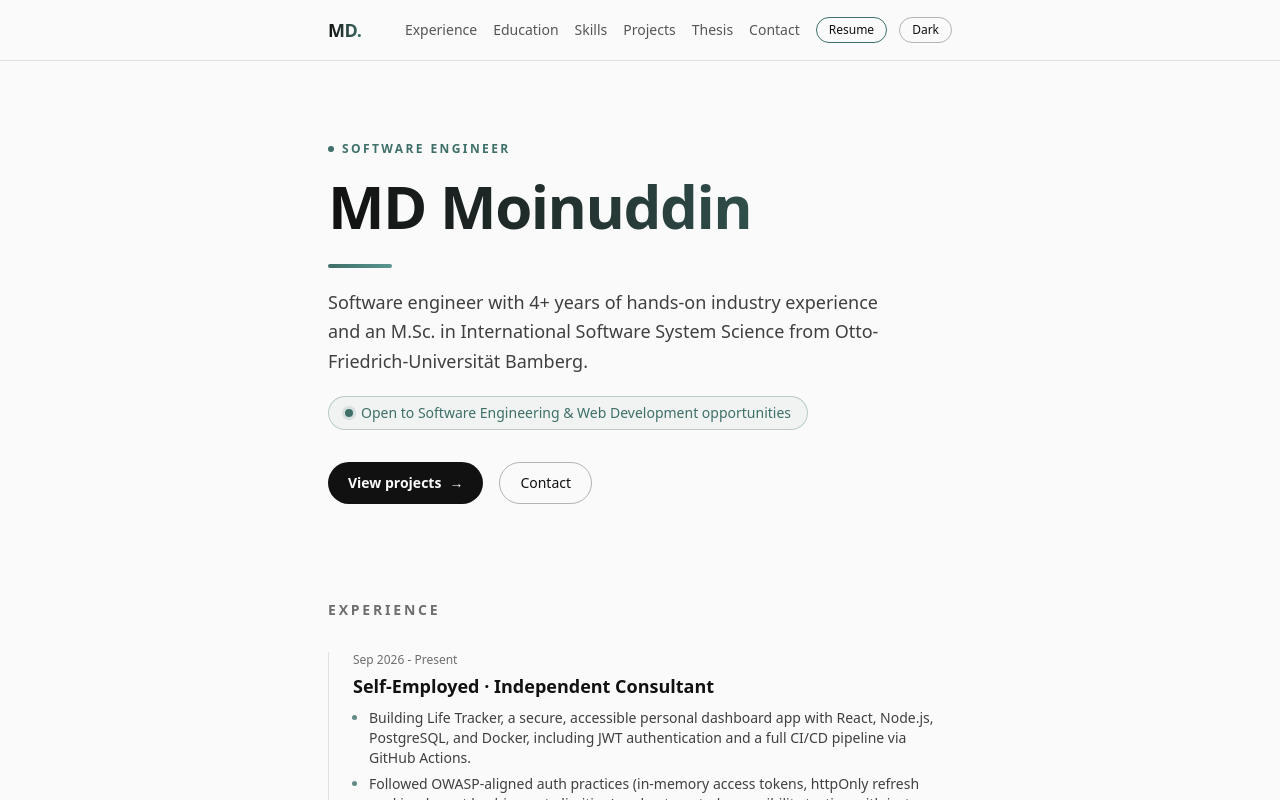
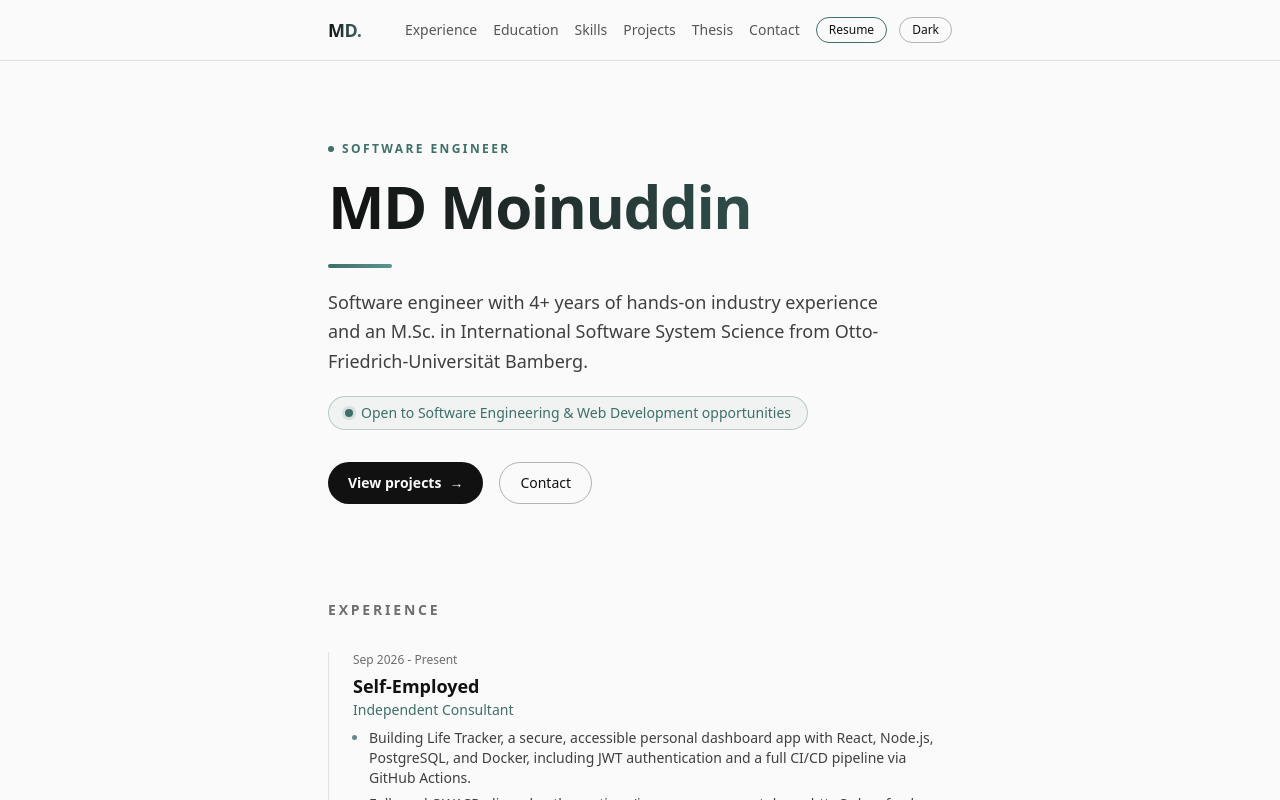
Before and after one commit to MD-Moinuddin/My-Portfolio, a Next.js app: page / in a window 1280 px wide. Shown: the top 800 px of the page. Built offline with nearby package versions, Linux system fonts and the light colour scheme.

Commit message:
Differentiate role and company styling in Experience section
Co-Authored-By: Claude Sonnet 5.5 <noreply@anthropic.com>

```diff
--- a/components/sections/Experience.tsx
+++ b/components/sections/Experience.tsx
@@ -14,8 +14,11 @@ export function Experience({ entries }: ExperienceProps) {
           <li key={`${entry.company}-${entry.startDate}`}>
             <RevealOnScroll>
               <p className="text-xs opacity-60">{formatRange(entry)}</p>
-              <h3 className="mt-1 text-lg font-semibold">
-                {entry.role} · {entry.company}
+              <h3 className="mt-1">
+                <span className="block text-lg font-semibold">{entry.role}</span>
+                <span className="block text-sm font-medium text-accent-text dark:text-accent">
+                  {entry.company}
+                </span>
               </h3>
               <ul className="mt-2 list-disc list-outside space-y-1.5 pl-4 text-sm opacity-80 marker:text-accent-text dark:marker:text-accent">
                 {entry.highlights.map((highlight) => (
```
Also changed, not shown: 1 other file (tests, documents, lock files or other folders).
